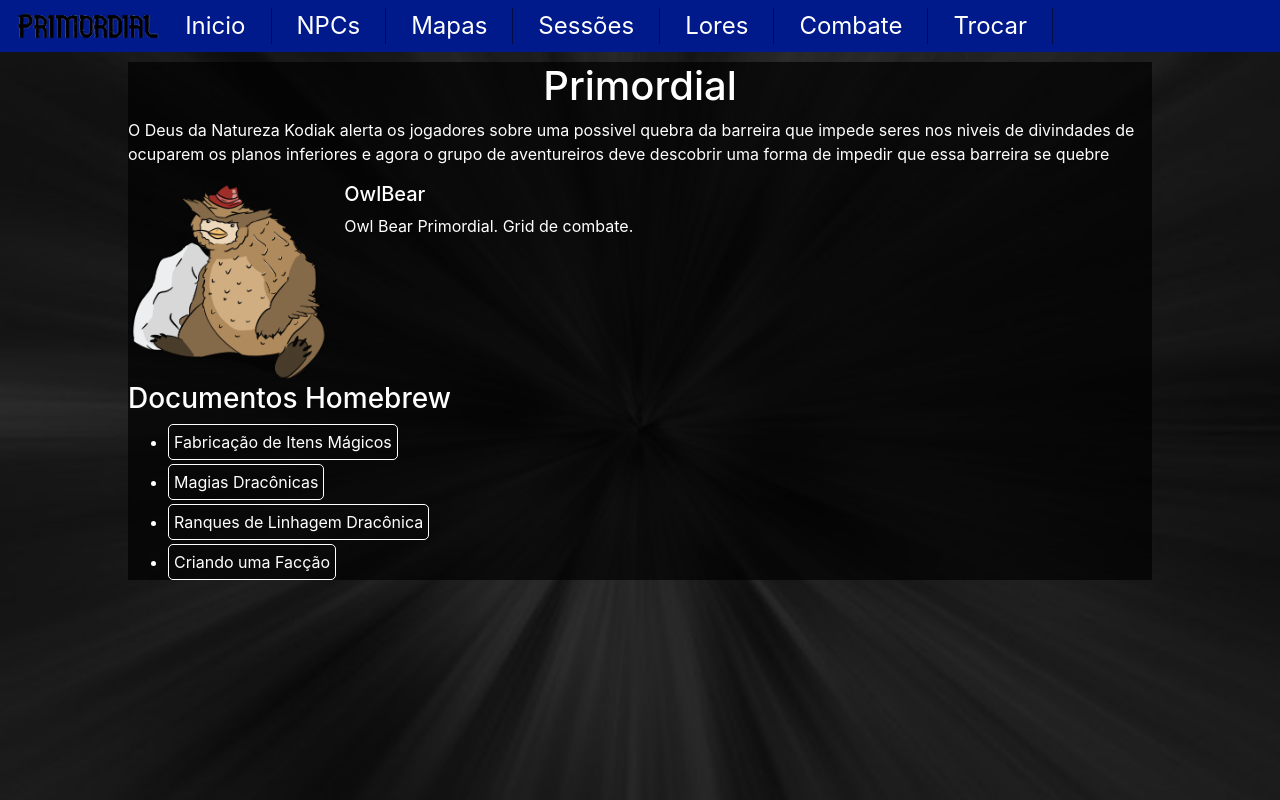
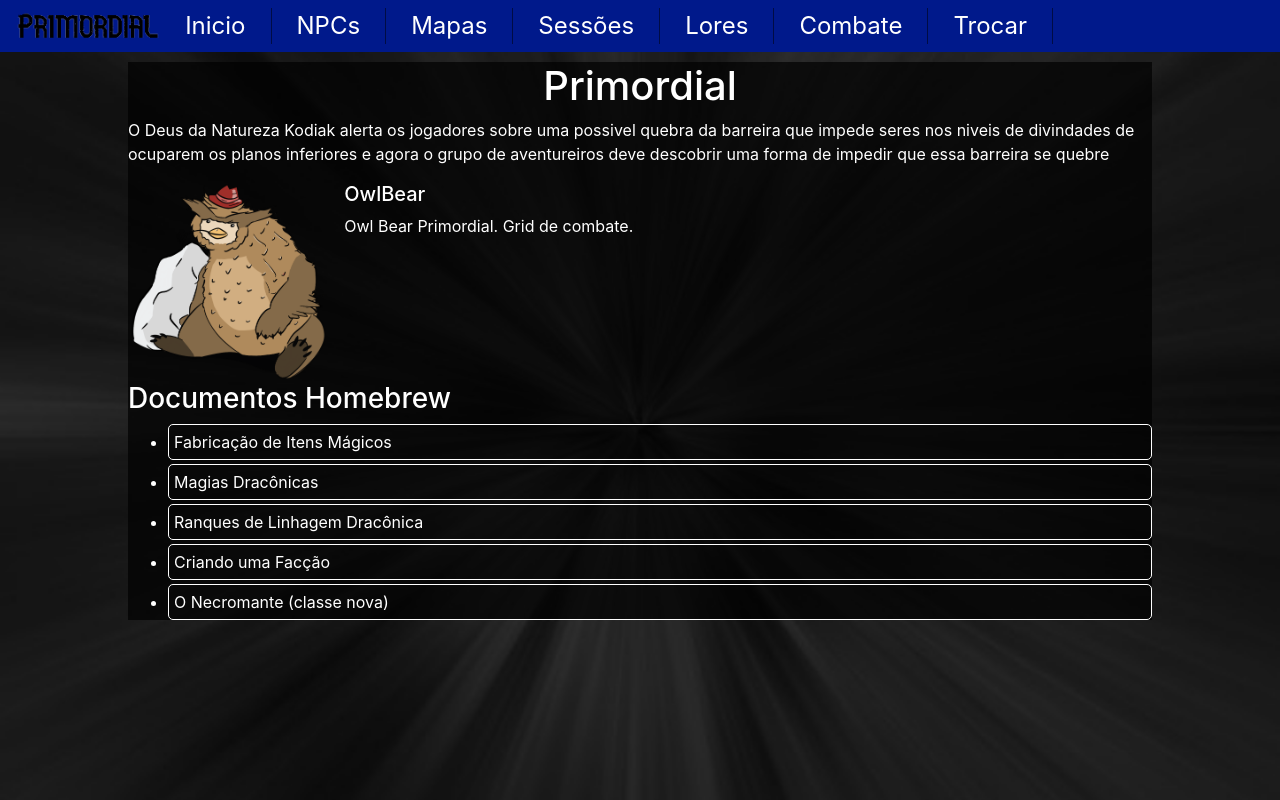
Before and after one commit to CaioCohen/CorruptedDominion, an Angular app: page / in a window 1280 px wide. Built offline with nearby package versions, Linux system fonts and the light colour scheme; what ngx-bootstrap-icons would draw is missing.

Commit message:
18 sessao, morte karl

```diff
--- a/src/app/main/inicio/inicio.component.html
+++ b/src/app/main/inicio/inicio.component.html
@@ -58,6 +58,9 @@
             <li>
                 <a href="../../assets/documents/RunningAFaction.pdf" download>Criando uma Facção</a>
             </li>
+            <li>
+                <a href="../../assets/documents/TheNecromancer.pdf" download>O Necromante (classe nova)</a>
+            </li>
         </ul>
     </ng-container>
 
--- a/src/app/main/inicio/inicio.component.scss
+++ b/src/app/main/inicio/inicio.component.scss
@@ -29,7 +29,6 @@ p {
     padding: 5px;
     border: 1px solid white;
     border-radius: 5px;
-    width: fit-content;
     margin-bottom: 4px;
     a{
         text-decoration: none;
--- a/src/app/main/sessoes/sessoes.component.html
+++ b/src/app/main/sessoes/sessoes.component.html
@@ -926,6 +926,14 @@
         <p>O Flam revela-se como uma Fênix Negra, e usa os seus poderes regenerativos para impedir que o Almirante morra, além disso, seus dois lacaios revelam suas faces, mostrando serem Meio Dragões das Sombras. O Flam abre um portal para a Shadow Fell e leva o Almirante semi-morto para dentro do portal.</p>
         <p>Com isso, o grupo fica desamparado sem saber o que fazer, em um mar com 2 galões.</p>
       </accordion-group>
+      <accordion-group>
+        <div accordion-heading class="header"> 18° sessão 14/05</div>
+        <p>O grupo resolve roubar um barco aleatório e se desfazer do atual que eles estão, já que seria muito suspeito eles estarem navegando em um barco oficial do castelo de cristal.</p>
+        <p>Após fazer isso, eles resolvem ir ao castelo de cristal para comprar alguns itens magicos, e utilizar a Segredos do Paraíso para encontrar o Azure Dragon.</p>
+        <p>Eles descobrem que estão sem dinheiro, então resolvem procurar um trabalho para levantar fundos para bancar as informações da Segredos do Paraíso. O trabalho é roubar um item de uma certa fortaleza mal Assombrada.</p>
+        <p>Eles atacam a fortaleza, mas por conta de um tiro de sorte de uma das torres, a vela do barco é destruida e o barco para de se mexer.</p>
+        <p>E por conta de uma estratégia mal pensada, o Karl avanca para a fortaleza sozinho. A 500ft de distancia de todo o grupo, o Karl acaba tendo que suportar o peso do ataque de vários mortos-vivos ao mesmo tempo, o que acarreta em sua morte.</p>
+      </accordion-group>
     </ng-container>
 </accordion>
 </div>
```
Also changed, not shown: 2 other files (tests, documents, lock files or other folders).
